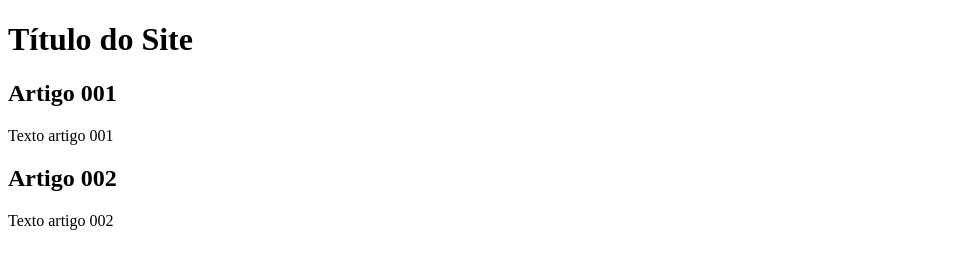
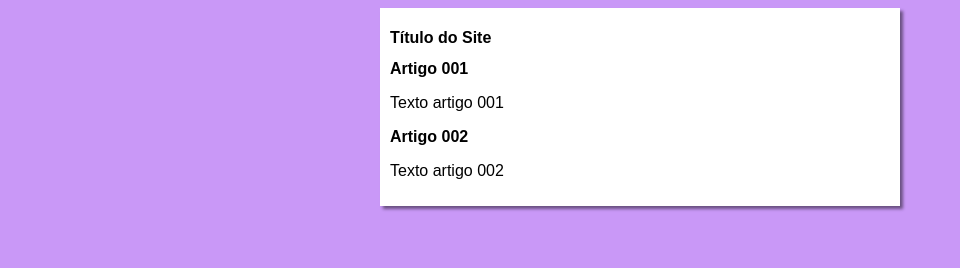
Before and after one commit to ac7wesley/projeto-site, a plain HTML site: page index.html in a window 1280 px wide. Shown: the whole page, without its empty margins (0-960 px from the left). Drawn offline with Linux system fonts and the light colour scheme.

Commit message:
design iniciado

```diff
--- a/index.html
+++ b/index.html
@@ -4,6 +4,7 @@
     <meta charset="UTF-8">
     <meta name="viewport" content="width=device-width, initial-scale=1.0">
     <title>Site link bio</title>
+    <link rel="stylesheet" href="style/style.css">
 </head>
 <body>
 
--- /dev/null
+++ b/style/style.css
@@ -0,0 +1,14 @@
+* {
+    font-family: Arial, Helvetica, sans-serif;
+    font-size: 16px;
+}
+body {
+    background-color: #c998f7;
+}
+main {
+    background-color: white;
+    width: 500px;
+    margin: auto;
+    padding: 10px;
+    box-shadow: 3px 3px 3px rgb(0, 0, 0, 0.473);
+}
```
